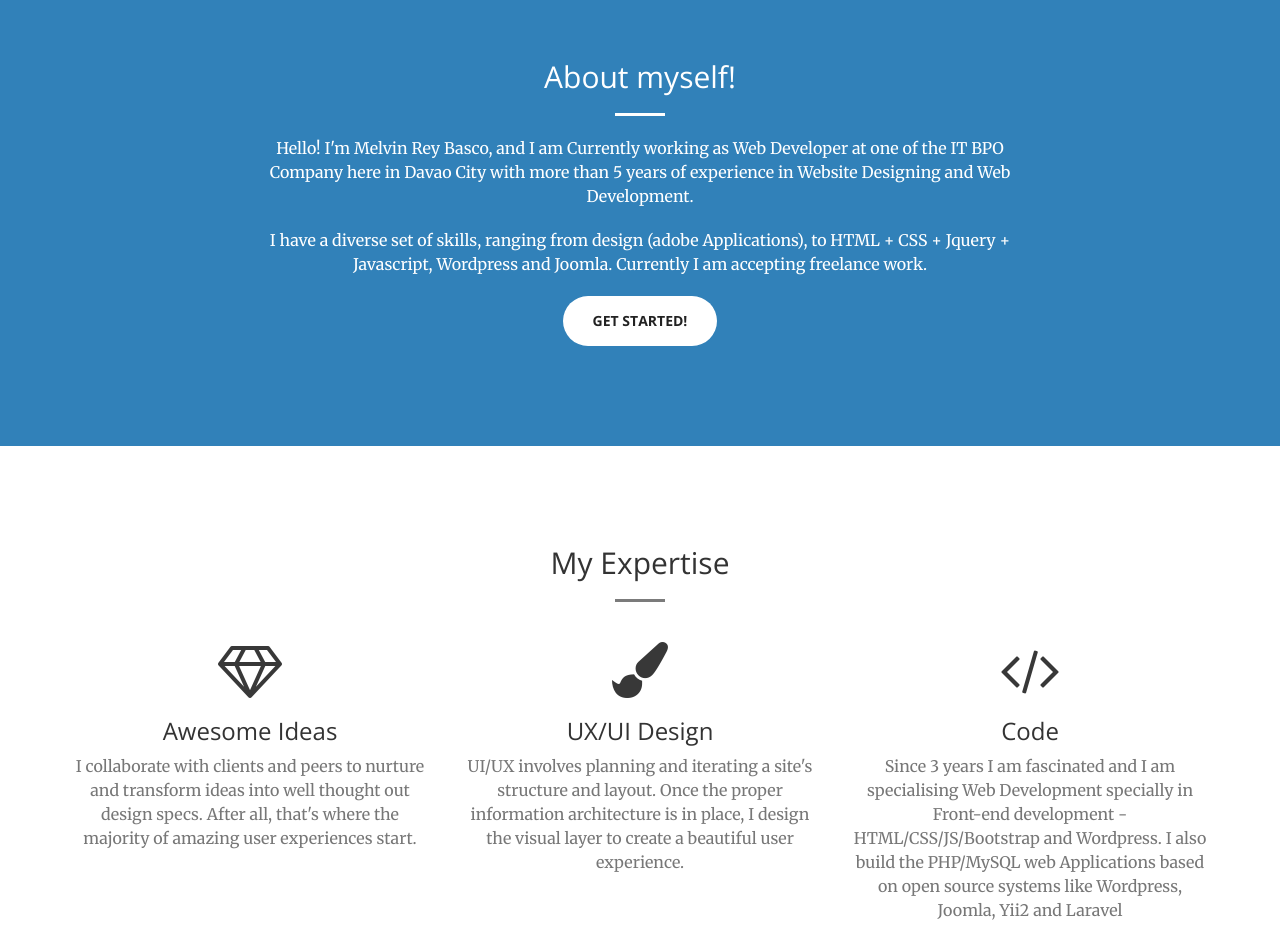
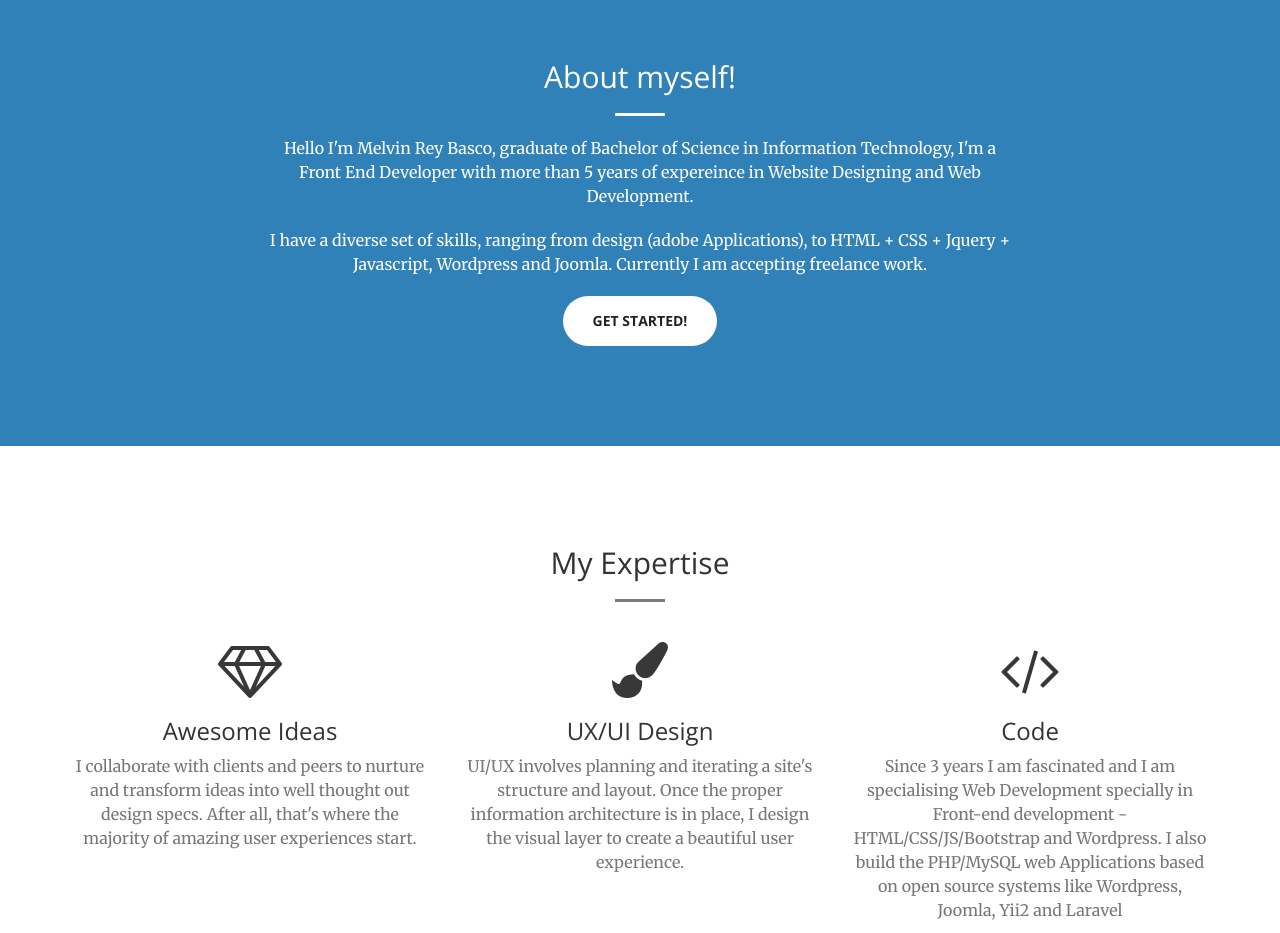
Before and after one commit to creativemelvin/creativemelvin.github.io, a website: page index.html in a window 1280 px wide. Shown: the part 840-1773 px from the top of the page. Drawn offline with nearby package versions, Linux system fonts and the light colour scheme.

Commit message:
Update overview

```diff
--- a/index.html
+++ b/index.html
@@ -88,7 +88,7 @@
                 <div class="col-lg-8 col-lg-offset-2 text-center">
                     <h2 class="section-heading">About myself!</h2>
                     <hr class="light">
-                    <p >Hello! I'm Melvin Rey Basco, and I am Currently working as Web Developer at one of the IT BPO Company here in Davao City with more than 5 years of experience in Website Designing and Web Development. </p>
+                    <p>Hello I'm Melvin Rey Basco, graduate of Bachelor of Science in Information Technology, I'm a Front End Developer with more than 5 years of expereince in Website Designing and Web Development.</p>
 
                     <p>I have a diverse set of skills, ranging from design (adobe Applications), to HTML + CSS + Jquery + Javascript, Wordpress and Joomla. Currently I am accepting freelance work.</p>
 
```
